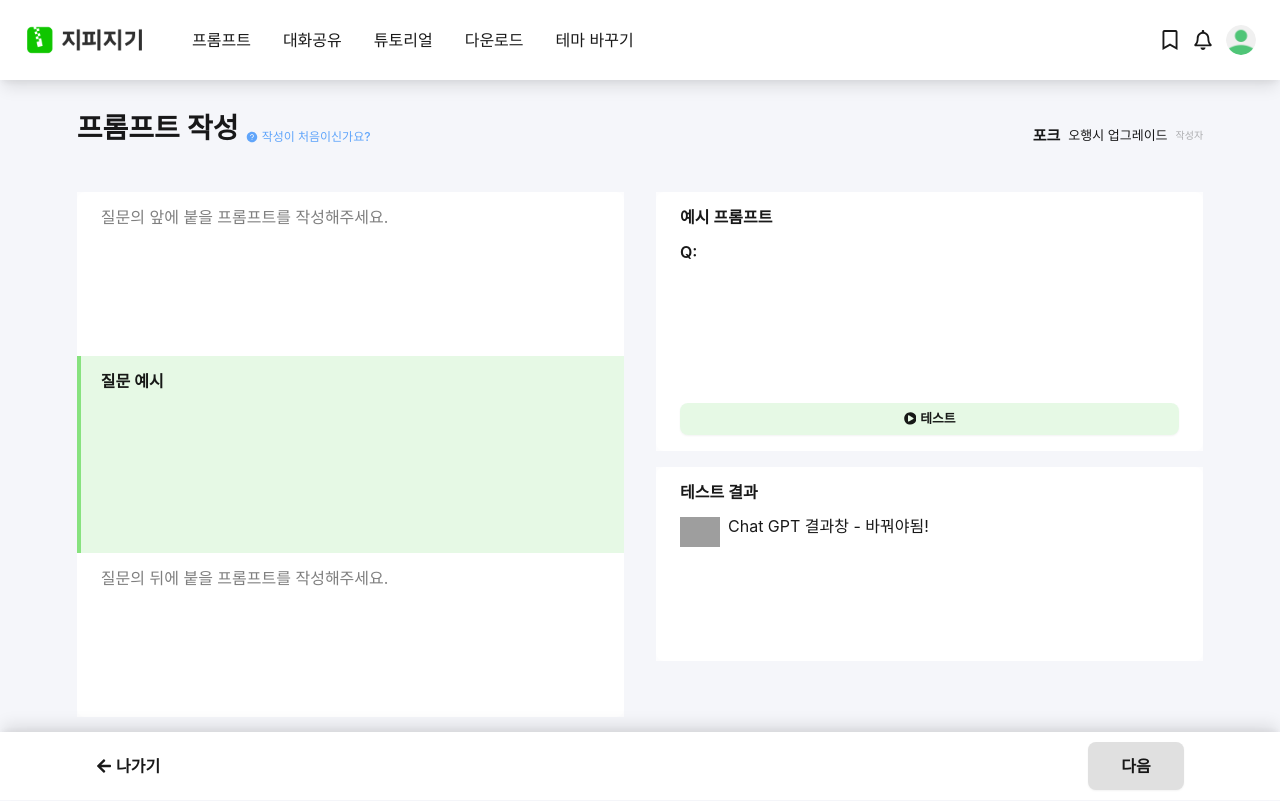
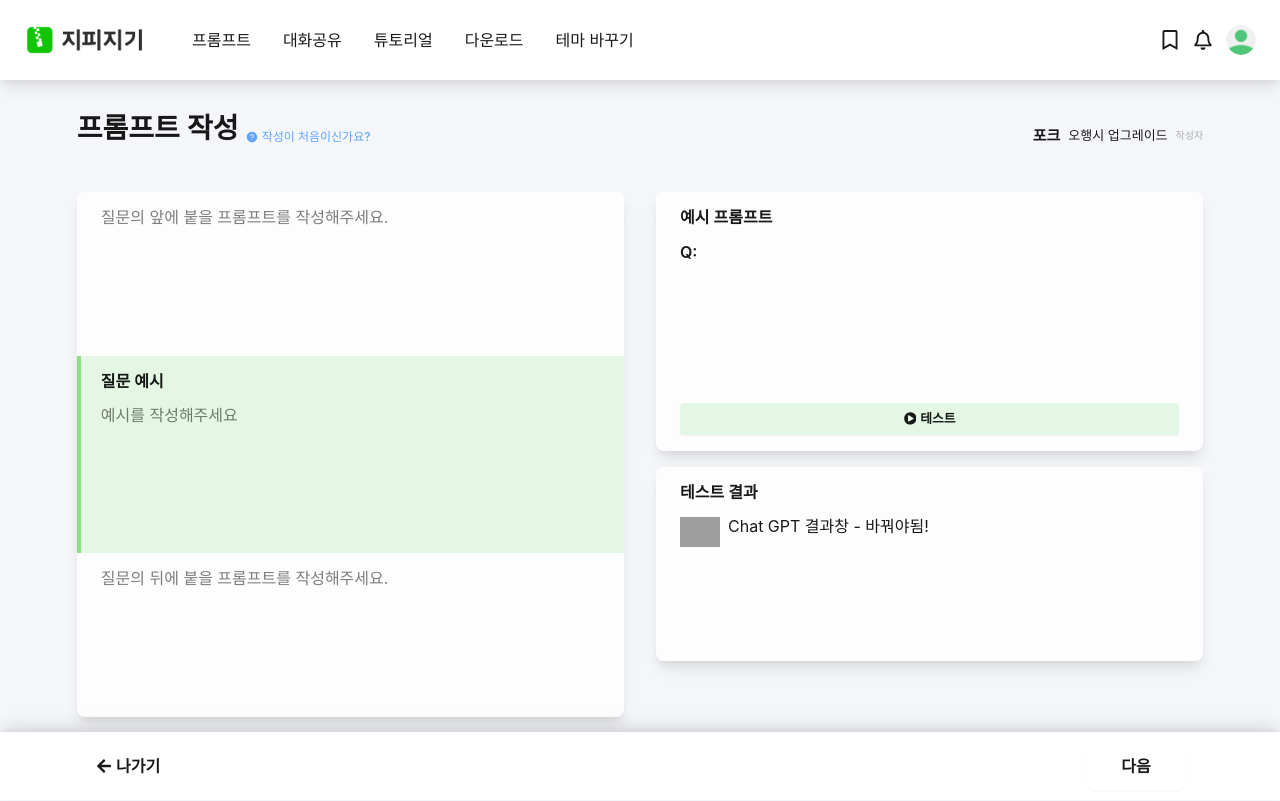
Before and after one commit to bbookng/zippyziggy, a Next.js app in the folder frontend/zippy-ziggy/: page /prompt in a window 1280 px wide. Built offline with nearby package versions, Linux system fonts and the light colour scheme; grey boxes are pictures that could not be loaded.

Commit message:
[FE] feat : 프롬프트 생성 페이지 레이아웃 구현

```diff
--- a/frontend/zippy-ziggy/src/components/createPrompt/Create_1.style.ts
+++ b/frontend/zippy-ziggy/src/components/createPrompt/Create_1.style.ts
@@ -101,6 +101,8 @@ const LeftContainer = styled.div`
   border-radius: var(--borders-radius-base);
   margin-top: 1rem;
   margin-right: 2rem;
+  box-shadow: ${({ theme }) => theme.shadows.boxShadowLarge};
+  background-color: ${({ theme }) => theme.colors.whiteColor80};
 
   ${media.small`
     width: 100%;
@@ -109,12 +111,18 @@ const LeftContainer = styled.div`
 
   .row {
     padding-inline: 1.5rem;
-    background-color: ${({ theme }) => theme.colors.whiteColor80};
+    /* background-color: ${({ theme }) => theme.colors.whiteColor80}; */
+    .row-1 {
+      border-radius: 8px 8px 0 0;
+    }
+    .row-2 {
+      border-radius: 0 0 8px 8px;
+    }
   }
 
   .question {
     display: flex;
-    background-color: ${({ theme }) => theme.colors.whiteColor80};
+    /* background-color: ${({ theme }) => theme.colors.whiteColor80}; */
 
     .colorBlock {
       width: 0.25rem;
@@ -138,10 +146,11 @@ const RightContainer = styled.div`
   display: flex;
   flex-direction: column;
   width: 45%;
+  height: fit-content;
   /* max-width: 600px; */
 
   ${media.small`
-    width: 100%;
+  width: 100%;
   `}
 `;
 
@@ -151,11 +160,14 @@ const SubContainer = styled.div`
   background-color: white;
   height: fit-content;
   border-radius: var(--borders-radius-base);
+  /* background-color: ${({ theme }) => theme.colors.whiteColor80}; */
   margin-top: 1rem;
+  box-shadow: ${({ theme }) => theme.shadows.boxShadowLarge};
+  background-color: ${({ theme }) => theme.colors.whiteColor80};
 
   .row {
     padding-inline: 1.5rem;
-    background-color: ${({ theme }) => theme.colors.whiteColor80};
+    /* background-color: ${({ theme }) => theme.colors.whiteColor80}; */
   }
 
   .label {
@@ -193,7 +205,7 @@ const SubContainer = styled.div`
     font-weight: var(--fonts-heading);
     background-color: var(--colors-primary-10);
     color: ${({ theme }) => theme.colors.blackColor90};
-    border-radius: var(--borders-radius-base);
+    /* border-radius: var(--borders-radius-base); */
     display: flex;
     justify-content: center;
     align-items: center;
--- a/frontend/zippy-ziggy/src/components/createPrompt/Create_2.style.ts
+++ b/frontend/zippy-ziggy/src/components/createPrompt/Create_2.style.ts
@@ -26,6 +26,8 @@ const LeftContainer = styled.div`
   border-radius: var(--borders-radius-base);
   margin-top: 1rem;
   margin-right: 2rem;
+  box-shadow: ${({ theme }) => theme.shadows.boxShadowLarge};
+  background-color: ${({ theme }) => theme.colors.whiteColor80};
 
   ${media.small`
     width: 100%;
@@ -33,25 +35,7 @@ const LeftContainer = styled.div`
   `}
 
   .row {
-    /* padding-inline: 1.5rem; */
-    /* background-color: ${({ theme }) => theme.colors.whiteColor80}; */
     margin-bottom: 1rem;
-  }
-
-  .question {
-    display: flex;
-    background-color: ${({ theme }) => theme.colors.whiteColor80};
-
-    .colorBlock {
-      width: 0.25rem;
-      background-color: var(--colors-primary-50);
-    }
-
-    .questionBox {
-      background-color: var(--colors-primary-10);
-      padding: 0 1.25rem;
-      width: 100%;
-    }
   }
 
   .label {
@@ -111,9 +95,9 @@ const Wrapper = styled.div`
     `}
   }
 
-  .image {
+  .btn {
     cursor: pointer;
-    width: 5rem;
+    /* width: 5rem; */
     height: 2.5rem;
     object-fit: cover;
     border-radius: var(--borders-radius-base);
@@ -122,6 +106,10 @@ const Wrapper = styled.div`
     flex-direction: column;
     justify-content: center;
     align-items: center;
+
+    &:hover {
+      background-color: var(--colors-primary-30);
+    }
   }
 `;
 
--- a/frontend/zippy-ziggy/src/components/createPrompt/Footer.style.ts
+++ b/frontend/zippy-ziggy/src/components/createPrompt/Footer.style.ts
@@ -19,7 +19,7 @@ const Footer = styled.div`
 
   .testBtn {
     font-weight: var(--fonts-heading);
-    background-color: ${({ theme }) => theme.colors.grayColor};
+    background-color: ${({ theme }) => theme.colors.navColor};
     color: ${({ theme }) => theme.colors.blackColor90};
     /* color: black; */
     border-radius: var(--borders-radius-base);
--- a/frontend/zippy-ziggy/src/components/createPrompt/createPrompt_1.tsx
+++ b/frontend/zippy-ziggy/src/components/createPrompt/createPrompt_1.tsx
@@ -15,7 +15,7 @@ export default function CreatePart1({ prompt1, prompt2, example, handleChange }:
   return (
     <Container>
       <LeftContainer>
-        <div className="row">
+        <div className="row row-1">
           <Textarea
             value={prompt1}
             onChange={(e) => handleChange(e, 'prompt1')}
@@ -30,10 +30,15 @@ export default function CreatePart1({ prompt1, prompt2, example, handleChange }:
                 질문 예시
               </label>
             </div>
-            <Textarea value={example} onChange={(e) => handleChange(e, 'example')} id="example" />
+            <Textarea
+              value={example}
+              placeholder="예시를 작성해주세요"
+              onChange={(e) => handleChange(e, 'example')}
+              id="example"
+            />
           </div>
         </div>
-        <div className="row">
+        <div className="row row-2">
           <Textarea
             value={prompt2}
             onChange={(e) => handleChange(e, 'prompt2')}
--- a/frontend/zippy-ziggy/src/components/createPrompt/createPrompt_2.tsx
+++ b/frontend/zippy-ziggy/src/components/createPrompt/createPrompt_2.tsx
@@ -1,5 +1,4 @@
 import React from 'react';
-import Image from 'next/image';
 import {
   Container,
   LeftContainer,
@@ -14,7 +13,7 @@ interface PropsTypes {
   title: string | null;
   content: string | null;
   handleChange: (e: unknown, string: string) => void;
-  image: FileList;
+  // image: FileList;
   setImage: (file: FileList) => void;
   preview: string | null;
   setPreview: (url: string) => void;
@@ -24,7 +23,6 @@ export default function CreatePart2({
   title,
   content,
   handleChange,
-  image,
   setImage,
   preview,
   setPreview,
@@ -73,8 +71,8 @@ export default function CreatePart2({
             />
           </div>
           <span>
-            <label htmlFor="image" className="image">
-              <div>image</div>
+            <label htmlFor="image" className="btn">
+              <div>썸네일 등록</div>
               <input
                 type="file"
                 accept="image/*"
--- a/frontend/zippy-ziggy/src/components/promptCard/Card.style.ts
+++ b/frontend/zippy-ziggy/src/components/promptCard/Card.style.ts
@@ -23,6 +23,10 @@ const Conatiner = styled.div`
 
 const Body = styled.div`
   padding: 1rem;
+  width: 100%;
+  display: flex;
+  flex-direction: column;
+  aspect-ratio: calc(3);
 `;
 
 const Title = styled.div`
@@ -56,6 +60,7 @@ const Content = styled.div`
 
 const Infos = styled.div`
   display: flex;
+  margin-top: auto;
 
   .divider {
     margin-inline: 0.5rem;
@@ -88,13 +93,20 @@ const Footer = styled.div`
       display: flex;
       align-items: center;
       padding: 0.5rem;
-      .like {
-        margin-right: 0.5rem;
-      }
       /* box-shadow: inset 2px 2px 2px rgba(0, 0, 0, 0.03); */
       /* border-radius: var(--borders-radius-round); */
-      /* aspect-ratio: calc(1); */
-      /* width: 2rem; */
+      .like {
+        margin-right: 0.25rem;
+        color: var(--colors-heart);
+      }
+      .bookmark {
+        color: var(--colors-bookmark);
+      }
+      .play {
+        width: 1.5rem;
+        height: 1.5rem;
+        color: rgba(16, 198, 0, 1);
+      }
     }
   }
 `;
--- a/frontend/zippy-ziggy/src/components/promptCard/PromptCard.tsx
+++ b/frontend/zippy-ziggy/src/components/promptCard/PromptCard.tsx
@@ -1,7 +1,7 @@
 import React from 'react';
 import Image from 'next/image';
 import { getTodayDate } from '@/lib/utils';
-import { FaHeart } from 'react-icons/fa';
+import { FaHeart, FaBookmark, FaPlayCircle } from 'react-icons/fa';
 import { Body, Conatiner, Content, Footer, Infos, Title } from './Card.style';
 
 interface PromptType {
@@ -68,8 +68,12 @@ export default function PromptCard({ image, title, content, prompt }: PropsType)
             <FaHeart className="like" />
             <div>{prompt?.likeCnt || '0'}</div>
           </div>
-          <div className="item">북</div>
-          <div className="item">텟</div>
+          <div className="item">
+            <FaBookmark className="bookmark" />
+          </div>
+          <div className="item">
+            <FaPlayCircle className="play" />
+          </div>
         </div>
       </Footer>
     </Conatiner>
--- a/frontend/zippy-ziggy/src/pages/prompt/index.tsx
+++ b/frontend/zippy-ziggy/src/pages/prompt/index.tsx
@@ -60,6 +60,9 @@ export default function PromptCreate() {
     setIsNext((prev) => !prev);
   };
 
+  // 생성 요청
+  const handleCreatePrompt = () => {};
+
   return (
     <>
       <ContainerTitle>
@@ -70,6 +73,7 @@ export default function PromptCreate() {
             <div>작성이 처음이신가요?</div>
           </div>
         </TitleWrapper>
+        {/* prompt.forkCnt > 0 으로 확인하도록 바꾸기!! */}
         {isForked && (
           <TitleInfoWrapper>
             <div className="fork">포크</div>
@@ -83,7 +87,7 @@ export default function PromptCreate() {
           title={title}
           content={content}
           handleChange={handleChange}
-          image={image}
+          // image={image}
           setImage={setImage}
           preview={preview}
           setPreview={setPreview}
--- a/frontend/zippy-ziggy/src/styles/media.ts
+++ b/frontend/zippy-ziggy/src/styles/media.ts
@@ -3,7 +3,7 @@ import { css, CSSObject, SimpleInterpolation } from 'styled-components';
 type DeviceType = 'small' | 'large';
 
 const sizes: Record<DeviceType, number> = {
-  small: 768,
+  small: 1024,
   large: 1440,
 };
 
--- a/frontend/zippy-ziggy/src/styles/variable.css
+++ b/frontend/zippy-ziggy/src/styles/variable.css
@@ -91,8 +91,8 @@
 
   --colors-white-nav: #ffffff;
   --colors-dark-nav: #202020;
-  --colors-white-gray: #e0e0e0;
-  --colors-dark-gray: #858585;
+  --colors-white-gray: #e6e6e6;
+  --colors-dark-gray: #5f5f5f;
 
   --colors-success: #4ade80;
   --colors-danger: #f87171;
@@ -106,7 +106,7 @@
   --colors-black-background: #363636;
 
   /* Breakpoints */
-  --breakpoints-phone: 768px;
+  --breakpoints-phone: 1024px;
   --breakpoints-desktop: 1440px;
 
   /* Borders */
```
